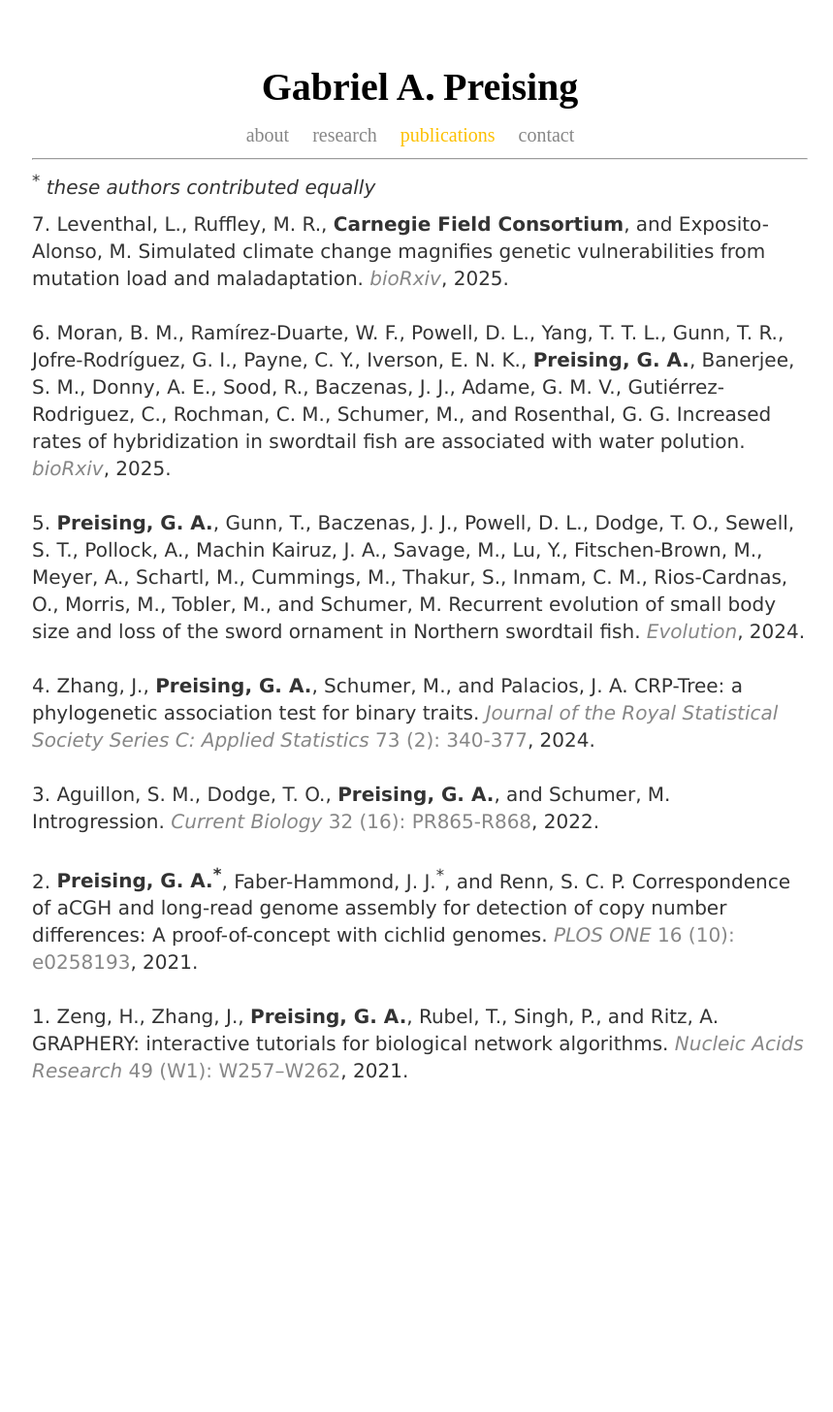
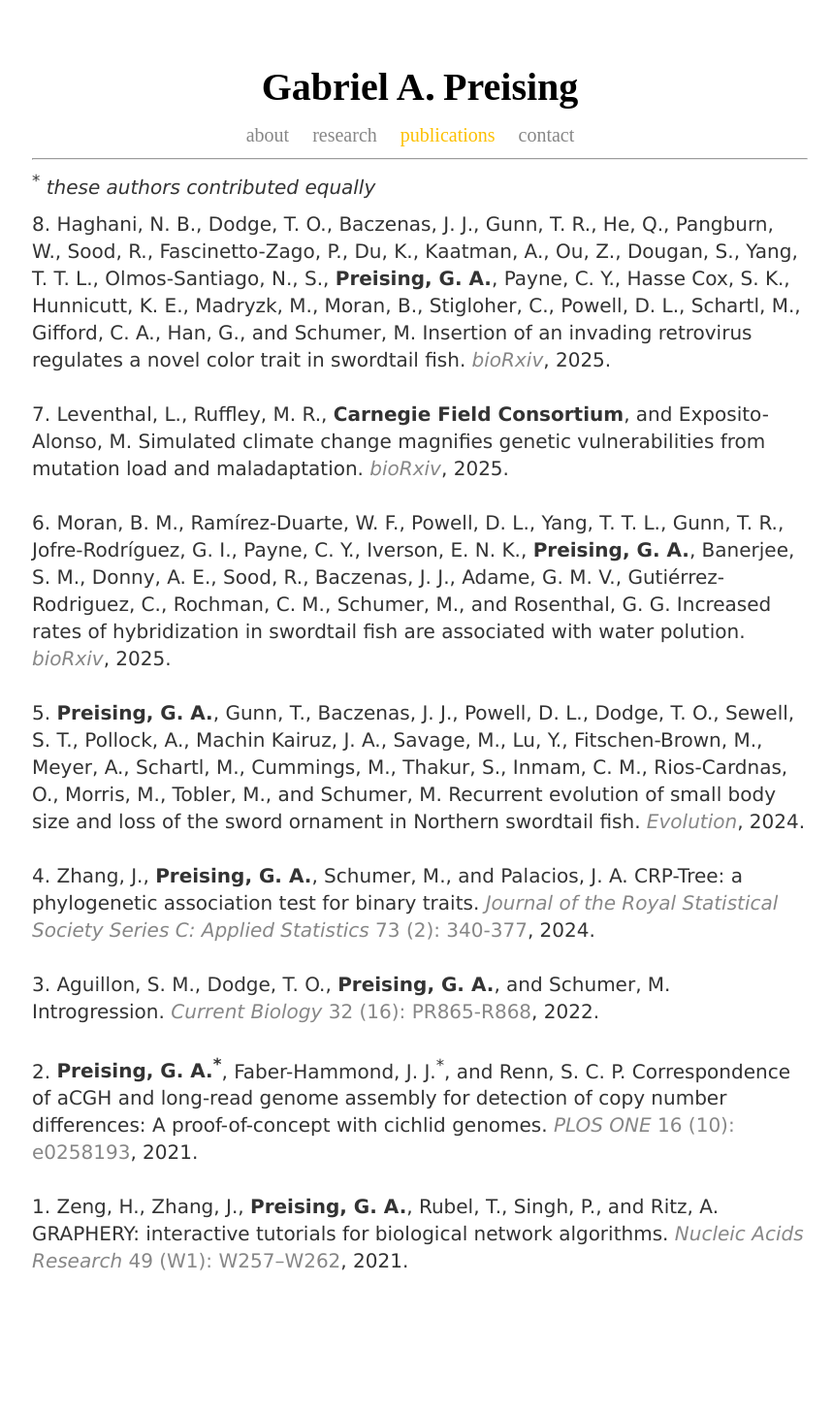
Before and after one commit to gpreising/gpreising.github.io, a Jekyll site: the page built from publications/index.html, in a window 1280 px wide. Shown: the whole page at 97% size, without its empty margins (207-1066 px from the left). Built offline with Jekyll 4.4.1, drawn with Linux system fonts in a browser that asks for light colours; before the commit the page ends 1260 px from its top, so only the background shows below that.

Commit message:
added Nadia's paper

```diff
--- a/publications/index.html
+++ b/publications/index.html
@@ -13,6 +13,8 @@ title: Gabriel A. Preising | publications
 <hr>
 <div class="publications">
 	<p><sup>*</sup> <em>these authors contributed equally</em></p>
+		<p>8. Haghani, N. B., Dodge, T. O., Baczenas, J. J., Gunn, T. R., He, Q., Pangburn, W., Sood, R., Fascinetto-Zago, P., Du, K., Kaatman, A., Ou, Z., Dougan, S., Yang, T. T. L., Olmos-Santiago, N., S., <strong>Preising, G. A.</strong>, Payne, C. Y., Hasse Cox, S. K., Hunnicutt, K. E., Madryzk, M., Moran, B., Stigloher, C., Powell, D. L., Schartl, M., Gifford, C. A., Han, G., and Schumer, M. Insertion of an invading retrovirus regulates a novel color trait in swordtail fish. <a href="https://www.biorxiv.org/content/10.1101/2025.11.07.687308v1" target="_blank"><em>bioRxiv</em></a>, 2025.</p>
+		<br>
 		<p>7. Leventhal, L., Ruffley, M. R., <strong>Carnegie Field Consortium</strong>, and Exposito-Alonso, M. Simulated climate change magnifies genetic vulnerabilities from mutation load and maladaptation. <a href="https://doi.org/10.1101/2025.09.25.677362" target="_blank"><em>bioRxiv</em></a>, 2025.</p>
 		<br>
 		<p>6. Moran, B. M., Ramírez-Duarte, W. F., Powell, D. L., Yang, T. T. L., Gunn, T. R., Jofre-Rodríguez, G. I., Payne, C. Y., Iverson, E. N. K., <strong>Preising, G. A.</strong>, Banerjee, S. M., Donny, A. E., Sood, R., Baczenas, J. J., Adame, G. M. V., Gutiérrez-Rodriguez, C., Rochman, C. M., Schumer, M., and Rosenthal, G. G. Increased rates of hybridization in swordtail fish are associated with water polution. <a href="https://doi.org/10.1101/2025.04.22.649978" target="_blank"><em>bioRxiv</em></a>, 2025.</p>
```
